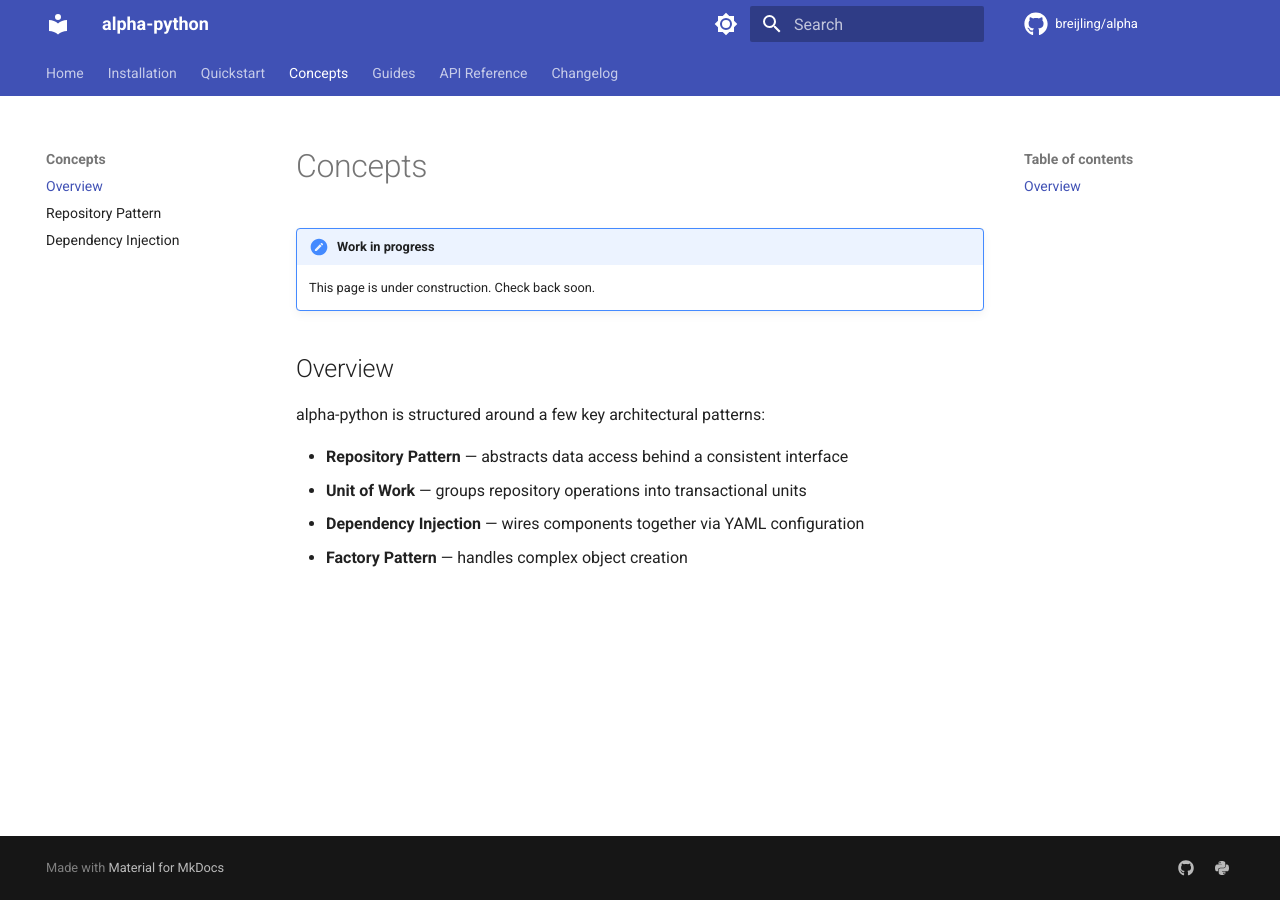
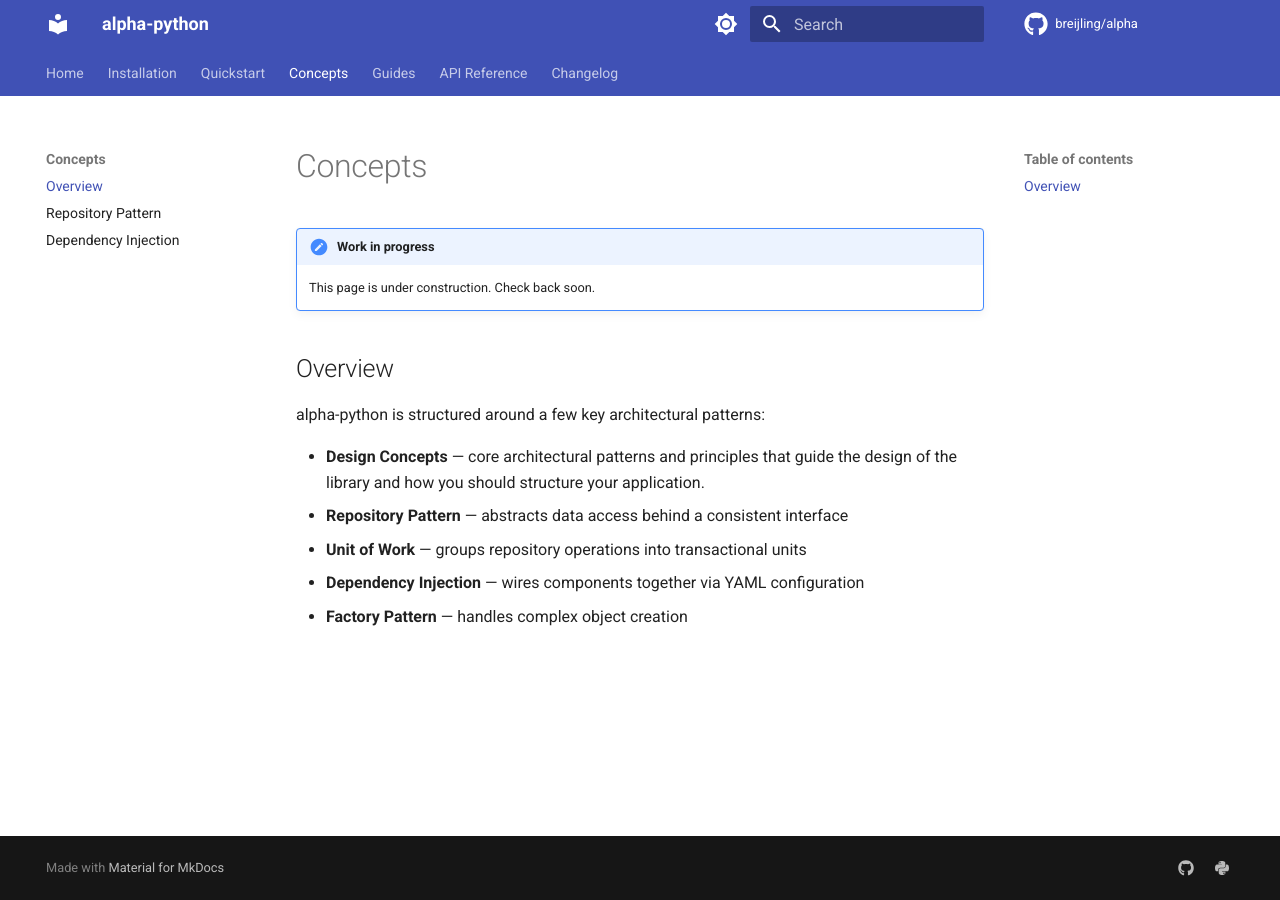
Before and after one commit to BReijling/alpha, an MkDocs documentation site: the page built from docs/concepts/index.md, in a window 1280 px wide. Built offline with MkDocs 1.6.1 and Material for MkDocs 9.7.7, drawn with Linux system fonts in a browser that asks for light colours; comment, search, counter and statistics services are not loaded.

Commit message:
docs(Docs): update concepts overview

```diff
--- a/docs/concepts/index.md
+++ b/docs/concepts/index.md
@@ -7,6 +7,7 @@
 
 alpha-python is structured around a few key architectural patterns:
 
+- **Design Concepts** — core architectural patterns and principles that guide the design of the library and how you should structure your application.
 - **Repository Pattern** — abstracts data access behind a consistent interface
 - **Unit of Work** — groups repository operations into transactional units
 - **Dependency Injection** — wires components together via YAML configuration
```
